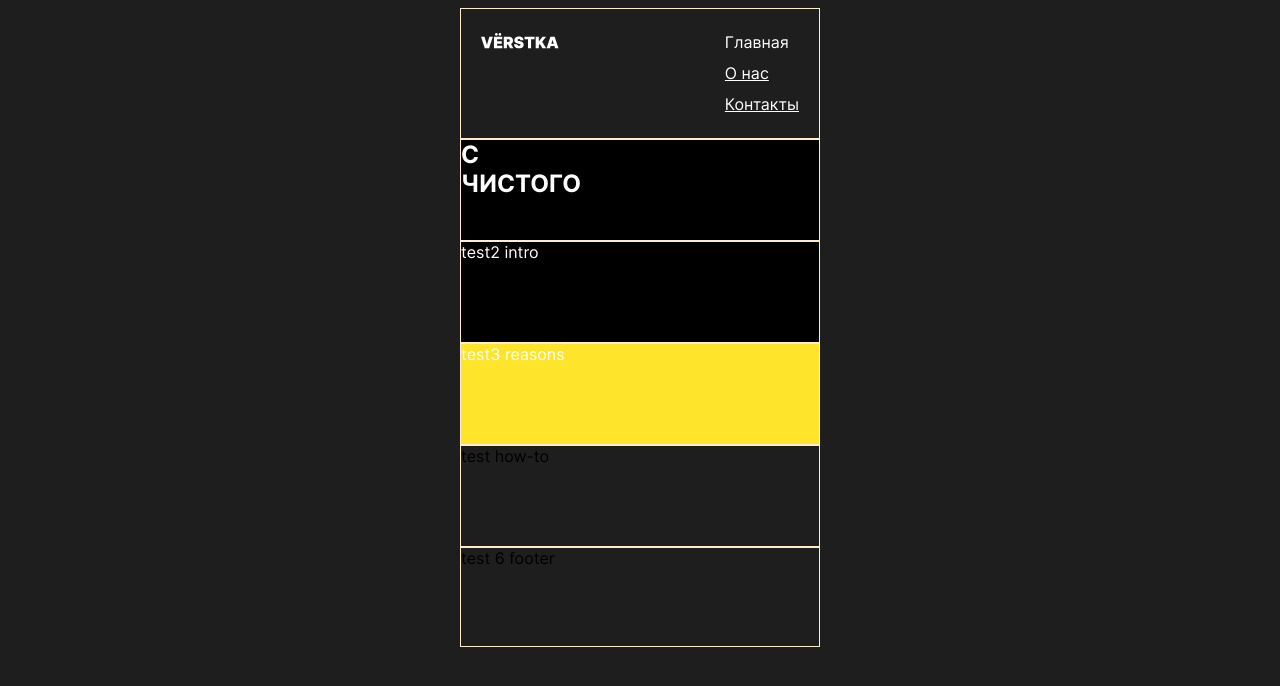
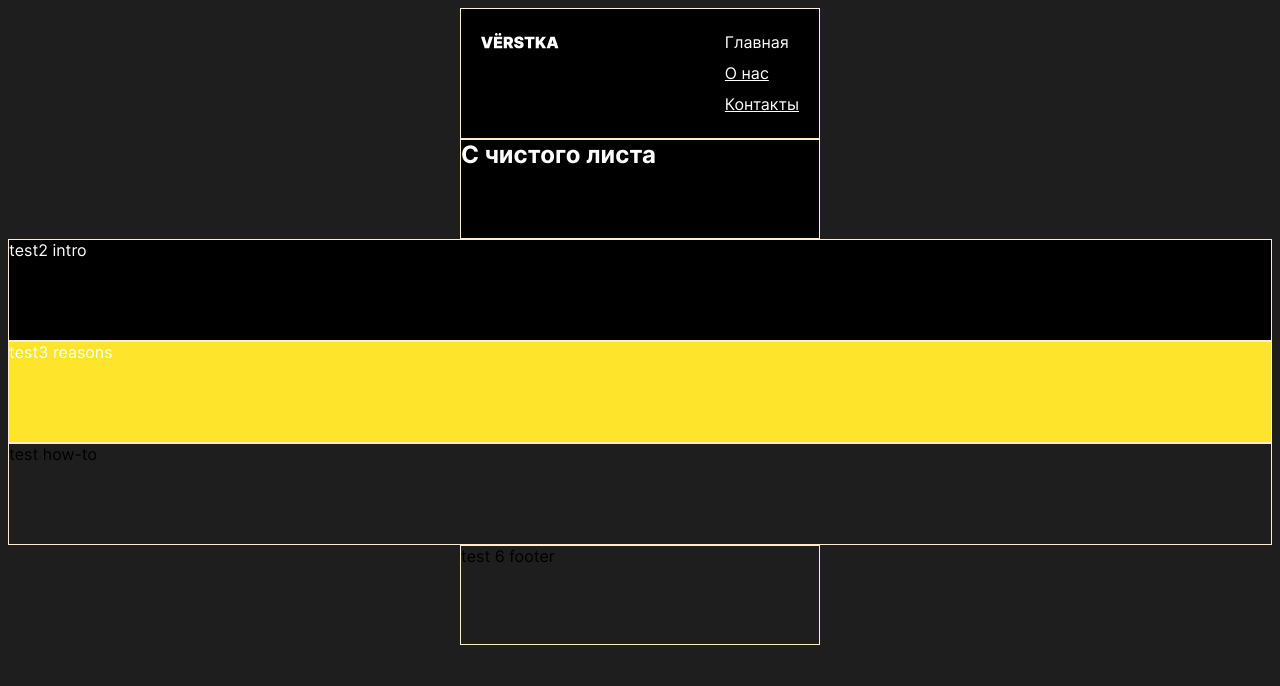
Before and after one commit to zeych/from-scratch, a plain HTML site: page index.html in a window 1280 px wide. Drawn offline with Linux system fonts and the light colour scheme.

Commit message:
section cover

```diff
--- a/index.html
+++ b/index.html
@@ -9,7 +9,7 @@
 </head>
 
 <body>
-   <header class="content-section header">
+   <header class="content-section header content-section_theme_dark">
       <a class="header__logo">
          <img src="./images/logo.svg" class="header__logo-image" alt="логотип верстки"></a>
          <nav class="header__menu">
@@ -21,10 +21,18 @@
          </nav>
    </header>
 
-   <main class="main content-section">
-      <section class="cover content-section_theme_dark">
-         <h1>C<br>ЧИСТОГО<br</h1>
-      </section>
+   <main">
+   <section class="content-section content-section_theme_dark cover">
+      <h1 class="cover__title">
+        <span class="accent-span">С</span>
+        <span class="accent-span text-center">чистого</span>
+        <span class="accent-span text-right">листа</span>
+      </h1>
+    </section>
+
+
+
+
 
 
 
@@ -46,15 +54,6 @@
 
 
 
-<!--
-   <section class="content-section">
-      <p>test5</p>
-   </section> -->
-
-
-
-
-
    <footer class="content-section footer">test 6 footer</footer>
 
 </body>
```
